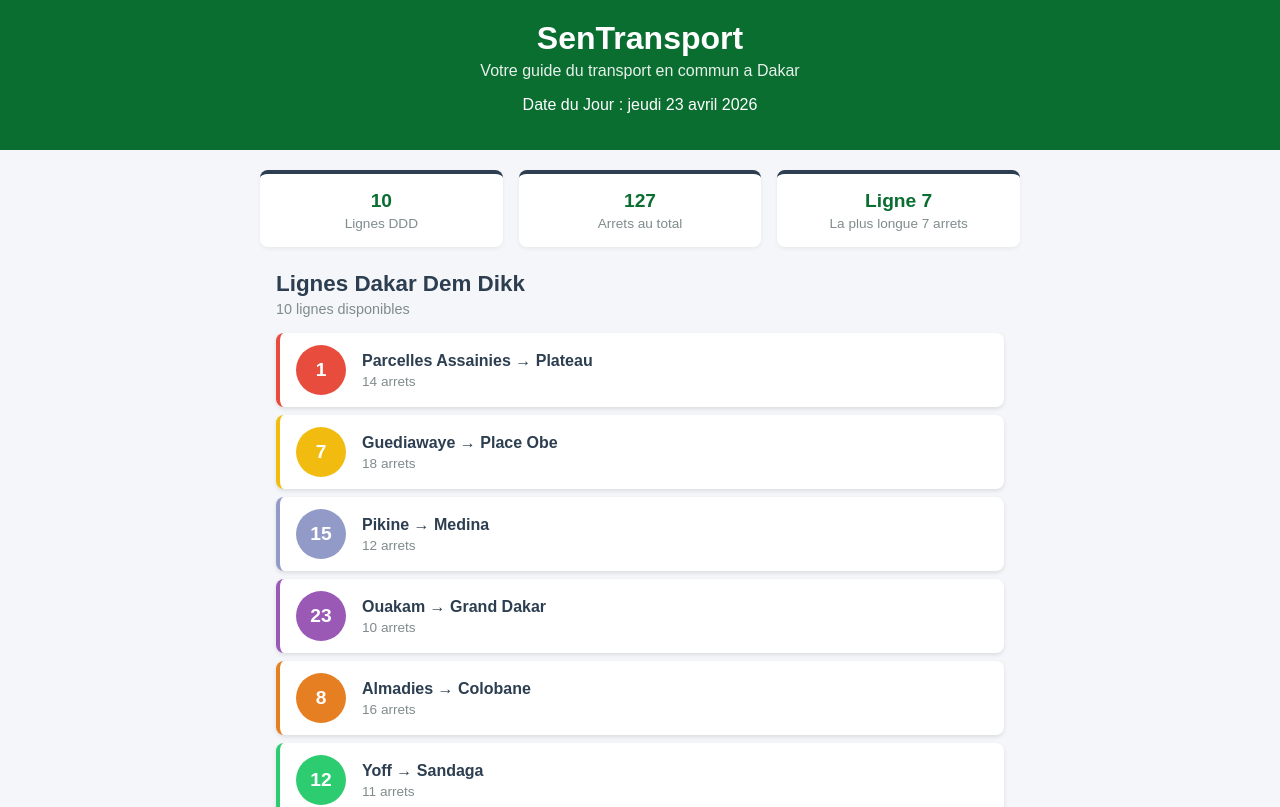
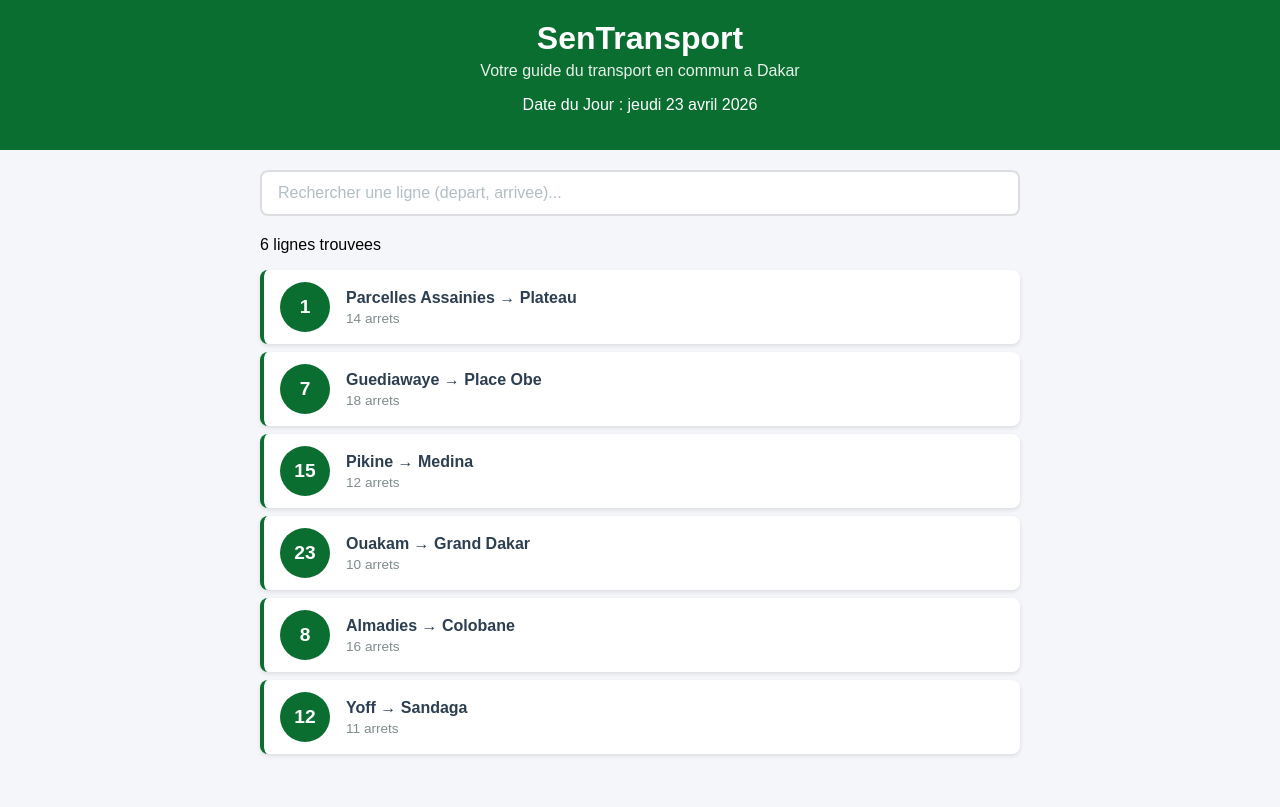
Before and after one commit to Diarra2006/sentransport, a React (Create React App) app: page / in a window 1280 px wide. Shown: the top 807 px of the page. Built offline with nearby package versions, Linux system fonts and the light colour scheme.

Commit message:
Lab 3 : etat , recherche et selection de lignes

```diff
--- a/src/App.css
+++ b/src/App.css
@@ -18,3 +18,17 @@ flex: 1;
 padding: 12px;
 }
 }
+@media (max-width: 600px) {
+    .contenu {
+        padding: 12px;
+    }
+    .ligne-bus {
+        padding: 10px 12px;
+    }
+    .ligne-numero {
+        width: 40px;
+        height: 40px;
+        font-size: 1rem;
+        margin-right: 12px;
+    }
+}
--- a/src/App.js
+++ b/src/App.js
@@ -1,37 +1,61 @@
+import { useState } from 'react';
 import './App.css';
 import Header from './Header';
-import ListeLignes from './ListeLignes';
+import Recherche from './Recherche';
+import LigneBus from './LigneBus';
+import DetailLigne from './DetailLigne';
 import Footer from './Footer';
-import StatReseau from './StatReseau';
 function App() {
+  const [recherche, setRecherche] = useState("");
+  const [ligneSelectionnee, setLigneSelectionnee] = useState(null);
   const lignes = [
-{ id: 1, numero: "1", depart: "Parcelles Assainies",
-arrivee: "Plateau",arrets: 14 , couleur:"#e74c3c"},
-{ id: 2, numero: "7", depart: "Guediawaye",
-arrivee: "Place Obe", arrets: 18 , couleur:"#f1bc0f"},
-{ id: 3, numero: "15", depart: "Pikine",
-arrivee: "Medina",arrets: 12 , couleur:"#3498"},
-{ id: 4, numero: "23", depart: "Ouakam",
-arrivee: "Grand Dakar", arrets: 10 , couleur:"#9b59b6"},
-{ id: 5, numero: "8", depart: "Almadies",
-arrivee: "Colobane",arrets: 16 , couleur:"#e67e22"},
-{ id: 6, numero: "12", depart: "Yoff",
-arrivee: "Sandaga",arrets: 11 , couleur:"#2ecc71"},
-{ id: 7, numero: "10", depart: "Liberte 5",
-arrivee: "Faan",arrets: 9 , couleur:"#cc2e5d"},
-{ id: 8, numero: "20", depart: "Medina",
-arrivee: "Dieuppeul",arrets: 12 , couleur:"#2eccc475"},
-{ id: 9, numero: "18", depart: "Sicap",
-arrivee: "HLM",arrets: 10 , couleur:"#ac2ecc"},
-{ id: 10, numero: "14", depart: "Parcelle",
-arrivee: "Ruffisque",arrets: 15 , couleur:"#a2cc2e"},
+    { id: 1, numero: "1", depart: "Parcelles Assainies",arrivee: "Plateau", arrets: 14,
+    listeArrets: ["Parcelles U14", "Parcelles U10","Camberene", "Patte d'Oie", "Grand Dakar","Colobane", "Ponty", "Plateau"] },
+    { id: 2, numero: "7", depart: "Guediawaye",arrivee: "Place Obe", arrets: 18,
+    listeArrets: ["Guediawaye", "Pikine", "Thiaroye","Keur Massar", "Grand Yoff", "Parcelles","Liberte 6", "Place Obe"] },
+    { id: 3, numero: "15", depart: "Pikine",arrivee: "Medina", arrets: 12,
+    listeArrets: ["Pikine Centre", "Thiaroye Gare","Hann", "Colobane", "Fass", "Medina"] },
+    { id: 4, numero: "23", depart: "Ouakam",arrivee: "Grand Dakar", arrets: 10,
+    listeArrets: ["Ouakam Village", "Mermoz", "Fann","Point E", "Liberte 5", "Grand Dakar"] },
+    { id: 5, numero: "8", depart: "Almadies",arrivee: "Colobane", arrets: 16,
+    listeArrets: ["Almadies", "Ngor", "Yoff","Ouest Foire", "Liberte 6", "Colobane"] },
+    { id: 6, numero: "12", depart: "Yoff",arrivee: "Sandaga", arrets: 11,
+    listeArrets: ["Yoff Village", "Aeroport LSS","Parcelles U17", "Grand Yoff", "HLM", "Sandaga"] },
   ];
+  const lignesFiltrees = lignes.filter(l =>
+    l.depart.toLowerCase().includes(recherche.toLowerCase()) ||
+    l.arrivee.toLowerCase().includes(recherche.toLowerCase()) ||
+    l.numero.includes(recherche)
+  );
+  function handleClickLigne(ligne) {
+    if (ligneSelectionnee && ligneSelectionnee.id === ligne.id) {
+    setLigneSelectionnee(null);
+  } else {
+    setLigneSelectionnee(ligne);
+  }
+}
 return (
   <div className="App">
     <Header />
     <main className="contenu">
-<StatReseau lignes={lignes} />
-<ListeLignes lignes={lignes} />
+      <Recherche valeur={recherche} onChange={setRecherche} />
+      <p className="resultat-recherche">
+        {lignesFiltrees.length} ligne
+        {lignesFiltrees.length > 1 ? 's' : ''} trouvee
+        {lignesFiltrees.length > 1 ? 's' : ''}
+      </p>
+      {lignesFiltrees.map(ligne => (
+        <LigneBus
+          key={ligne.id}
+          numero={ligne.numero}
+          depart={ligne.depart}
+          arrivee={ligne.arrivee}
+          arrets={ligne.arrets}
+          estSelectionnee={ligneSelectionnee && ligneSelectionnee.id === ligne.id}
+          onClick={() => handleClickLigne(ligne)}
+        />
+      ))}
+      {ligneSelectionnee&& <DetailLigne ligne={ligneSelectionnee} />}
     </main>
     <Footer />
   </div>
--- /dev/null
+++ b/src/DetailLigne.css
@@ -0,0 +1,58 @@
+.detail-ligne {
+    background-color: #ffffff;
+    border: 2px solid #0a6e31;
+    border-radius: 8px;
+    padding: 20px;
+    margin-top: 16px;
+    animation: slideDown 0.3s ease;
+}
+@keyframes slideDown {
+    from { opacity: 0; transform: translateY(-10px); }
+    to { opacity: 1; transform: translateY(0); }
+}
+.detail-titre {
+    color: #0a6e31;
+    margin: 0 0 8px 0;
+    font-size: 1.2rem;
+}
+.detail-info {
+    color: #7f8c8d;
+    margin: 0 0 16px 0;
+    font-size: 0.9rem;
+}
+.detail-arrets h4 {
+    color: #2c3e50;
+    margin: 0 0 8px 0;
+}
+.detail-liste {
+    list-style: none;
+    padding: 0;
+    margin: 0;
+}
+.detail-arret {
+    display: flex;
+    align-items: center;
+    padding: 8px 0;
+    border-bottom: 1px solid #f0f0f0;
+}
+.detail-arret:last-child {
+    border-bottom: none;
+}
+.arret-numero {
+    background-color: #0a6e31;
+    color: white;
+    width: 28px;
+    height: 28px;
+    border-radius: 50%;
+    display: flex;
+    align-items: center;
+    justify-content: center;
+    font-size: 0.8rem;
+    font-weight: bold;
+    margin-right: 12px;
+    flex-shrink: 0;
+}
+.arret-nom {
+    color: #2c3e50;
+    font-size: 0.95rem;
+}
--- /dev/null
+++ b/src/DetailLigne.js
@@ -0,0 +1,21 @@
+import './DetailLigne.css';
+function DetailLigne({ ligne }) {
+    return (
+        <div className="detail-ligne">
+            <h3 className="detail-titre">Ligne {ligne.numero} : {ligne.depart} &rarr;{ligne.arrivee}</h3>
+            <p className="detail-info">{ligne.arrets} arrets sur ce trajet</p>
+        <div className="detail-arrets">
+            <h4>Arrets principaux :</h4>
+            <ul className="detail-liste">
+                {ligne.listeArrets.map((arret, index) => (
+                    <li key={index} className="detail-arret">
+                        <span className="arret-numero">{index + 1}</span>
+                        <span className="arret-nom">{arret}</span>
+                    </li>
+                ))}
+            </ul>
+        </div>
+        </div>
+    );
+}
+export default DetailLigne;
--- a/src/LigneBus.css
+++ b/src/LigneBus.css
@@ -42,3 +42,10 @@ font-size: 0.85rem;
 color: #7f8c8d;
 margin-top: 4px;
 }
+.ligne-bus-active {
+border-left: 4px solid #e67e22;
+background-color: #fef9f3;
+}
+.ligne-bus-active .ligne-numero {
+background-color: #e67e22;
+}
--- a/src/LigneBus.js
+++ b/src/LigneBus.js
@@ -1,8 +1,8 @@
 import './LigneBus.css';
-function LigneBus({ numero, depart, arrivee, arrets ,couleur}) {
+function LigneBus({ numero, depart, arrivee, arrets,estSelectionnee, onClick }) {
 return (
-<div className="ligne-bus" style={{borderLeftColor: couleur}}>
-<div className="ligne-numero" style={{background: couleur}}>{numero}</div>
+    <div className={`ligne-bus ${estSelectionnee? 'ligne-bus-active' : ''}`}onClick={onClick}>
+    <div className="ligne-numero">{numero}</div>
     <div className="ligne-info">
         <span className="ligne-trajet">
             {depart} &rarr; {arrivee}
--- /dev/null
+++ b/src/Recherche.css
@@ -0,0 +1,19 @@
+.recherche {
+margin-bottom: 20px;
+}
+.recherche-input {
+width: 100%;
+padding: 12px 16px;
+font-size: 1rem;
+border: 2px solid #dcdde1;
+border-radius: 8px;
+outline: none;
+box-sizing: border-box;
+transition: border-color 0.2s;
+}
+.recherche-input:focus {
+border-color: #0a6e31;
+}
+.recherche-input::placeholder {
+color: #b2bec3;
+}
--- /dev/null
+++ b/src/Recherche.js
@@ -0,0 +1,15 @@
+import './Recherche.css';
+function Recherche({ valeur, onChange }) {
+return (
+<div className="recherche">
+<input
+type="text"
+className="recherche-input"
+placeholder="Rechercher une ligne (depart, arrivee)..."
+value={valeur}
+onChange={e => onChange(e.target.value)}
+/>
+</div>
+);
+}
+export default Recherche;
```
Lines whose indentation alone changed are shown as unchanged.
